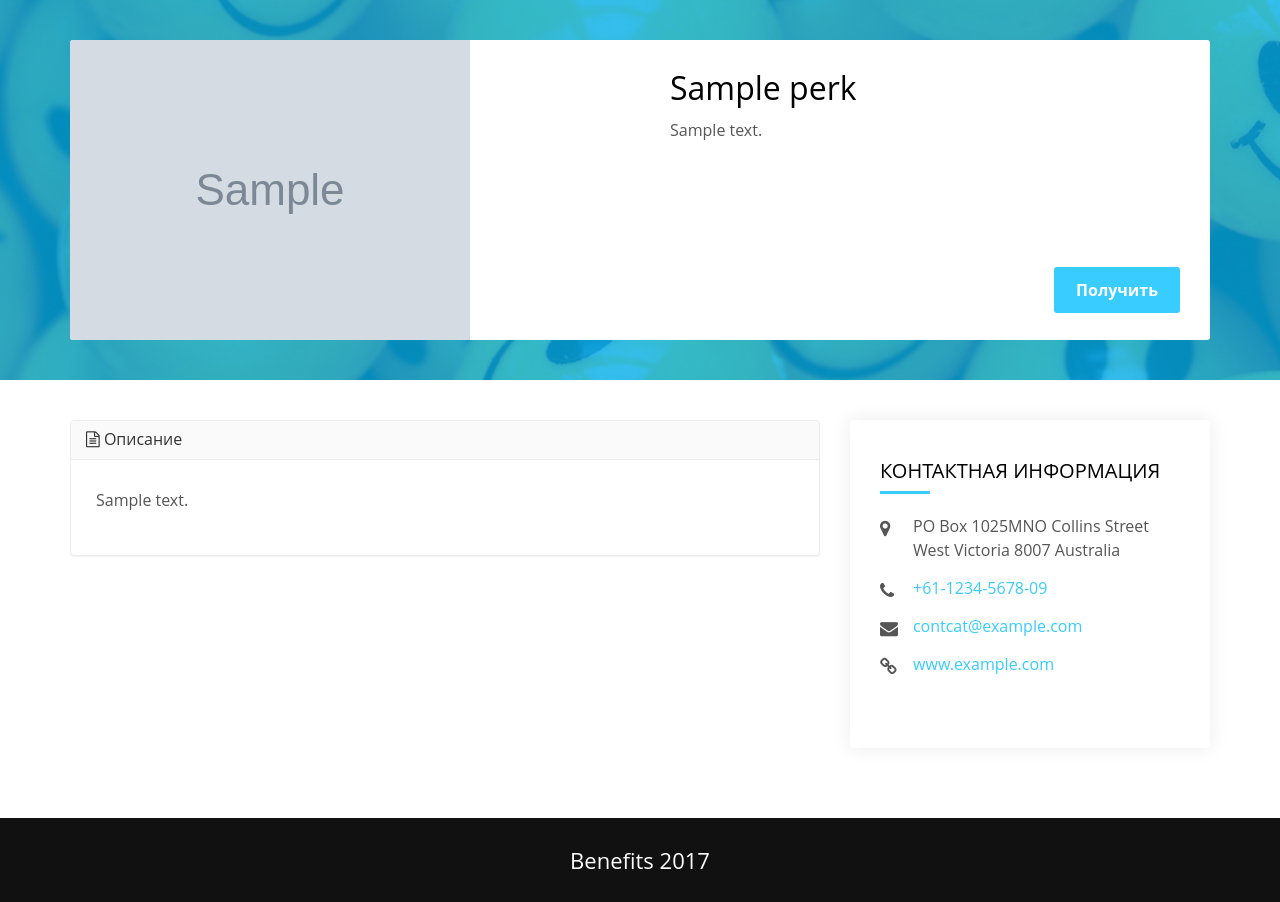
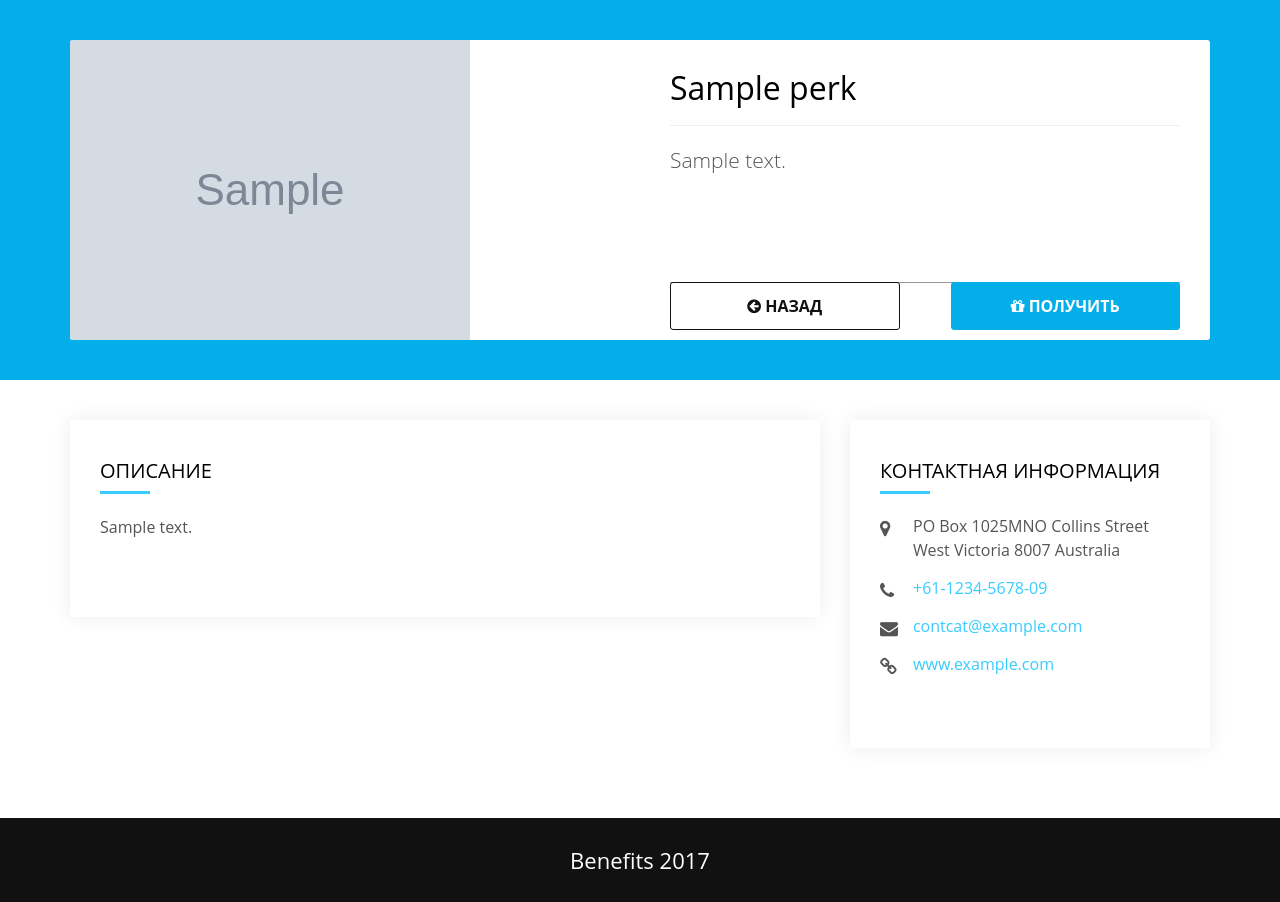
Before and after one commit to jekoule/benefits, a Django app: template perks/templates/perks/perk_detail.html in a window 1280 px wide. Shown: the part 83-985 px from the top of the page. Run offline with Django 3.2, Linux system fonts and the light colour scheme; the template is opened without the code that fills it: most values are stand-ins (such as "Sample title", 1, 10 or a date in 2020); grey boxes marked "Sample" are stand-in pictures; parts of the project's set-up code (start-up, migrations or seed data) failed here and were passed over; some libraries are stand-ins or nearby versions.

Commit message:
Perk detail template modified

```diff
--- a/perks/templates/perks/perk_detail.html
+++ b/perks/templates/perks/perk_detail.html
@@ -3,7 +3,7 @@
 
 {% block content %}
 
-<section id="perk_detail_top" class="section-padding" style="background: url({% static 'img/smiles.jpg' %})">
+<section id="perk_detail_top" class="section-padding" style="background: #03aee9">
 	<div class="container">
     <div class="perk_table">
         <div class="perk_row">
@@ -13,16 +13,21 @@
               <div class="right_side">
                   <div class="perk_info">
                     <h3>{{ perk.title }}</h3>
-                    <p>{{ perk.short_description }}</p>
+                    <hr>
+                    <p class="lead">{{ perk.short_description }}</p>
                   </div>
                   <div class="perk_buttons">
-                      <a href="#" class="btn get_perk_btn">Получить</a>
+                      <a href="#" class="btn get_perk_btn">
+                        <i class="fa fa-gift"></i>&nbsp;Получить
+                      </a>
+                      <a href="{{request.META.HTTP_REFERER}}" class="btn back_to_perks_btn">
+                        <i class="fa fa-arrow-circle-left"></i> Назад
+                      </a>
                   </div>
               </div>
         </div>
     </div>
 	</div>
-  <div class="blue-overlay"></div>
 </section>
 
 
@@ -30,18 +35,12 @@
   <div class="container">
     <div class="row">
       <div class="col-md-8">
-        <div class="panel panel-default">
-          <div class="panel-heading" role="tab" id="headingOne">
-            <h4 class="panel-title">
-              <a role="button" data-toggle="collapse" data-parent="#accordion" href="#description" aria-expanded="true" aria-controls="collapseOne">
-                <i class="fa  fa-file-text-o"></i> Описание</a>
-              </a>
-            </h4>
-          </div>
-          <div id="description" class="panel-collapse collapse in" role="tabpanel" aria-labelledby="headingOne">
-            <div class="panel-body">
+        <div class="listinghub_sidebar">
+          <div class="sidebar_wrap listing_contact_info">
+              <div class="widget_title">
+                  <h6>Описание</h6>
+              </div>
               <p> {{ perk.full_description|safe }}</p>
-            </div>
           </div>
         </div>
       </div>
--- a/static/css/custom.css
+++ b/static/css/custom.css
@@ -188,6 +188,16 @@ header .submit_listing .btn.outline-btn:hover{
 	padding-top: 132px;
 }
 
+#perk_detail_top {
+	padding: 0;
+}
+
+@media (max-width: 960px) {
+	#perk_detail_top .container {
+		padding: 0;
+	}
+}
+
 #perk_detail_top .perk_table {
 	background: #fff;
 	z-index: 1;
@@ -196,7 +206,8 @@ header .submit_listing .btn.outline-btn:hover{
 }
 
 #perk_detail_top .right_side {
-	padding: 10px 30px 30px 30px;
+	box-sizing: border-box;
+	padding: 30px;
 }
 
 @media (min-width: 960px) {
@@ -234,18 +245,58 @@ header .submit_listing .btn.outline-btn:hover{
 		vertical-align: top;
 	}
 
+	#perk_detail_top .get_perk_btn {
+		position: absolute;
+		right: 0;
+		bottom: 0;
+		width: 45%;
+	}
+
+	#perk_detail_top .back_to_perks_btn {
+		position: absolute;
+		left: 0;
+		bottom: 0;
+		width: 45%;
+	}
+
 }
 
 #perk_detail_top .perk_info {
 	width: 100%;
-	height: 70%;
+	height: 80%;
+}
+
+#perk_detail_top .perk_info h3 {
+	margin: 0;
 }
 
 #perk_detail_top .perk_buttons {
 	width: 100%;
-	height: 30%;
+	height: 20%;
+	position: relative;
+	border-top: 1px solid #999;
 }
 
 #perk_detail_top .get_perk_btn {
-	float: right;
+	display: block;
+	text-align: center;
+	border: 1px solid #03aee9;
+	background: #03aee9;
+	color: #fff;
+	text-transform: uppercase;
+	margin-top: 10px;
 }
+
+#perk_detail_top .back_to_perks_btn {
+	display: block;
+	border: 1px solid #111;
+	background: none;
+	color: #111;
+	text-transform: uppercase;
+	margin-top: 10px;
+}
+
+#perk_detail_top .get_perk_btn:hover {
+	background: #38ccff;
+	border-color: #38ccff;
+}
```
